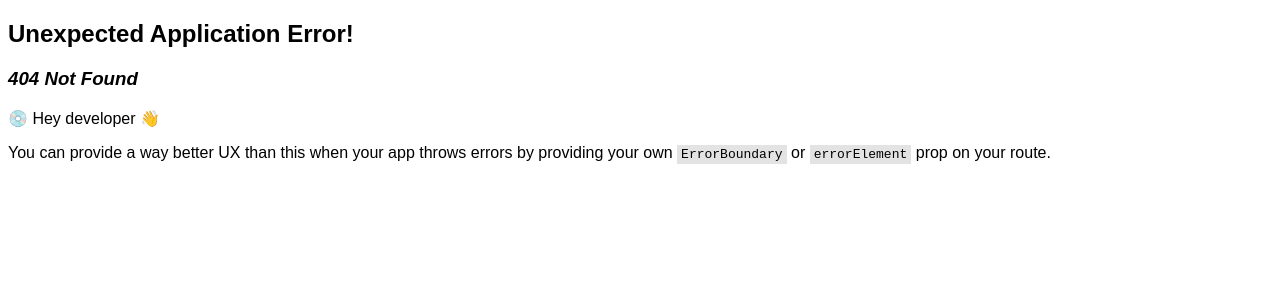
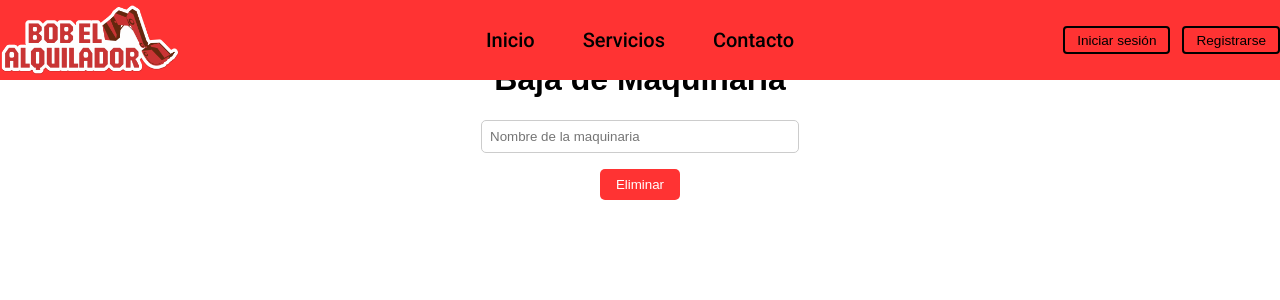
Before and after one commit to AgustinPlatun/BobElAlquilador, a React (Vite) app in the folder IngeProyecto/: page /baja-maquinaria in a window 1280 px wide. Before the commit this address had no page. Shown: the top 300 px of the page. Built offline with nearby package versions, Linux system fonts and the light colour scheme.

Commit message:
Se agrego la baja de maquinarias

```diff
--- a/IngeProyecto/src/App.css
+++ b/IngeProyecto/src/App.css
@@ -1,6 +1,5 @@
 
 body {
-
   background-color: white;
   font-family: Arial, sans-serif;
 }
--- a/IngeProyecto/src/Components/Navbar/Navbar.tsx
+++ b/IngeProyecto/src/Components/Navbar/Navbar.tsx
@@ -17,6 +17,7 @@ const Navbar: React.FC = () => {
     }
     if (rolGuardado) {
       setRol(rolGuardado);
+      console.log(rolGuardado);
     }
   }, []);
 
@@ -43,6 +44,7 @@ const Navbar: React.FC = () => {
 
     if (rol === 'administrador') {
       options.push({ label: 'Alta de maquinaria', path: '/alta-maquinaria' });
+      options.push({ label: 'Baja de maquinaria', path: '/baja-maquinaria' });
     }
 
     options.push({ label: 'Cerrar sesión', action: handleLogout });
--- a/IngeProyecto/src/main.tsx
+++ b/IngeProyecto/src/main.tsx
@@ -8,6 +8,7 @@ import Register from './pages/Register/Register.tsx';
 import MiCuenta from './pages/myAccount/myAccount.tsx';
 import AltaMaquinaria from './pages/altaMaquinaria/altaMaquinaria.tsx';
 import Contacto from './pages/contacto/contacto.tsx';
+import BajaMaquinaria from './pages/bajaMaquinaria/bajaMaquinaria.tsx';
 
 
 const router = createBrowserRouter([
@@ -38,6 +39,10 @@ const router = createBrowserRouter([
   {
     path:"/contacto",
     element:<Contacto></Contacto>
+  },
+  {
+    path:"/baja-maquinaria",
+    element:<BajaMaquinaria></BajaMaquinaria>
   }
 
 ])
--- /dev/null
+++ b/IngeProyecto/src/pages/bajaMaquinaria/bajaMaquinaria.css
@@ -0,0 +1,61 @@
+body {
+  margin-top: 10%;
+}
+
+.baja-maquinaria-container {
+  display: flex;
+  flex-direction: column;
+  align-items: center;
+  justify-content: center;
+  padding: 2rem;
+  text-align: center;
+}
+
+.baja-maquinaria-container h1 {
+  font-size: 2rem;
+  color: #333;
+  margin-bottom: 1.5rem;
+}
+
+.baja-maquinaria-input {
+  padding: 0.5rem;
+  border: 1px solid #ccc;
+  border-radius: 5px;
+  width: 300px;
+  font-size: 1rem;
+  margin-bottom: 1rem;
+}
+
+.baja-maquinaria-input:focus {
+  outline: none;
+  border-color: #ff3333;
+  box-shadow: 0 0 5px rgba(255, 51, 51, 0.5);
+}
+
+.baja-maquinaria-button {
+  padding: 0.5rem 1rem;
+  background-color: #ff3333;
+  color: white;
+  border: none;
+  border-radius: 5px;
+  font-size: 1rem;
+  cursor: pointer;
+  transition: background-color 0.3s ease;
+}
+
+.baja-maquinaria-button:hover {
+  background-color: #e62e2e;
+}
+
+.baja-maquinaria-message {
+  margin-top: 1rem;
+  font-size: 1rem;
+}
+
+.baja-maquinaria-message.success {
+  color: green;
+}
+
+.baja-maquinaria-message.error {
+  color: red;
+}
--- /dev/null
+++ b/IngeProyecto/src/pages/bajaMaquinaria/bajaMaquinaria.tsx
@@ -0,0 +1,74 @@
+import React, { useState } from 'react';
+import Navbar from '../../Components/Navbar/Navbar';
+
+const BajaMaquinaria: React.FC = () => {
+  const [nombre, setNombre] = useState('');
+  const [mensaje, setMensaje] = useState('');
+
+  const handleEliminar = async () => {
+    if (!nombre) {
+      alert('Por favor, ingrese el nombre de la maquinaria.');
+      return;
+    }
+
+    const confirmacion = window.confirm(`¿Está seguro de eliminar la maquinaria "${nombre}"?`);
+    if (!confirmacion) return;
+
+    try {
+      const response = await fetch('http://localhost:5000/baja-maquinaria', {
+        method: 'DELETE',
+        headers: { 'Content-Type': 'application/json' },
+        body: JSON.stringify({ nombre }),
+      });
+
+      if (response.ok) {
+        setMensaje('Maquinaria eliminada correctamente.');
+        setNombre('');
+      } else {
+        setMensaje('No se pudo eliminar la maquinaria. Verifique el nombre.');
+      }
+    } catch (error) {
+      console.error('Error al eliminar la maquinaria:', error);
+      setMensaje('Hubo un problema al eliminar la maquinaria.');
+    }
+  };
+
+  return (
+    <div>
+      <Navbar />
+      <div style={{ padding: '2rem', textAlign: 'center' }}>
+        <h1>Baja de Maquinaria</h1>
+        <div style={{ marginBottom: '1rem' }}>
+          <input
+            type="text"
+            placeholder="Nombre de la maquinaria"
+            value={nombre}
+            onChange={(e) => setNombre(e.target.value)}
+            style={{
+              padding: '0.5rem',
+              borderRadius: '5px',
+              border: '1px solid #ccc',
+              width: '300px',
+            }}
+          />
+        </div>
+        <button
+          onClick={handleEliminar}
+          style={{
+            padding: '0.5rem 1rem',
+            backgroundColor: '#ff3333',
+            color: 'white',
+            border: 'none',
+            borderRadius: '5px',
+            cursor: 'pointer',
+          }}
+        >
+          Eliminar
+        </button>
+        {mensaje && <p style={{ marginTop: '1rem', color: 'red' }}>{mensaje}</p>}
+      </div>
+    </div>
+  );
+};
+
+export default BajaMaquinaria;
```
Also changed, not shown: 2 other files (tests, documents, lock files or other folders).
